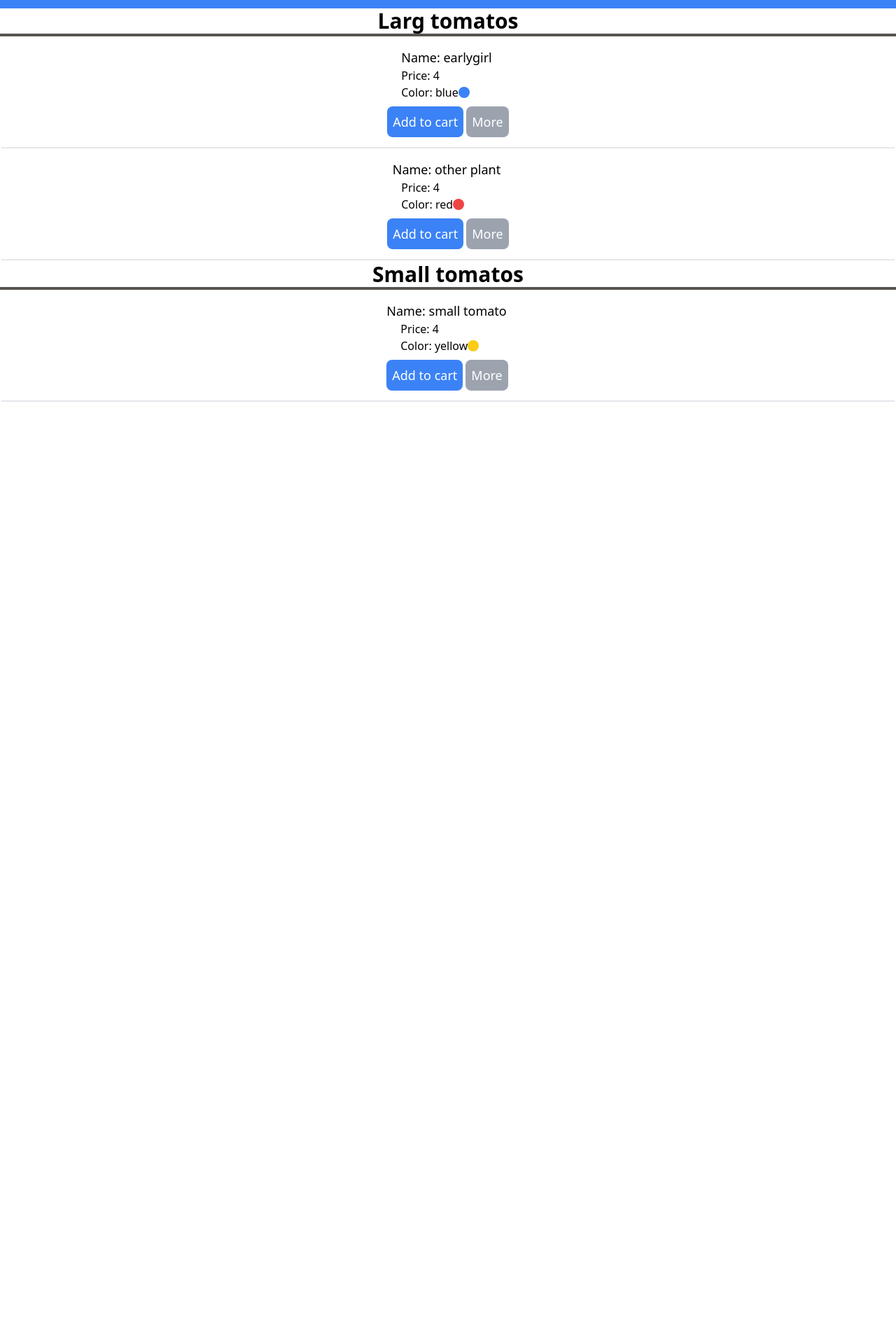
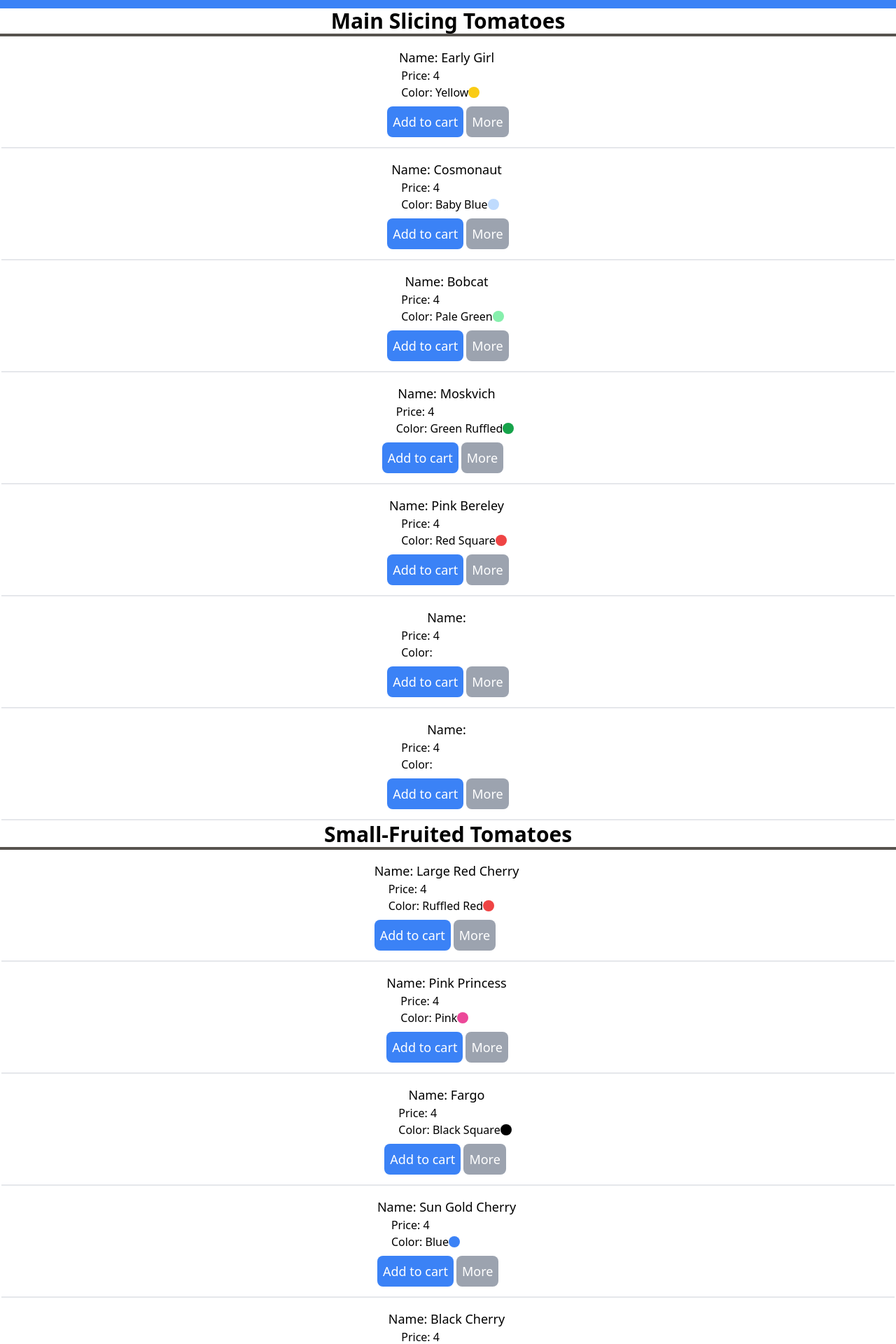
Before and after one commit to isaiahmartin847/farm-web, a Next.js app: page / in a window 1280 px wide. Shown: the part 60-1980 px from the top of the page at 70% size. Before the commit the page ends 800 px from the top, so only its background shows below. Built offline with nearby package versions, Linux system fonts and the light colour scheme.

Commit message:
added all the tomato data

```diff
--- a/src/app/components/list.js
+++ b/src/app/components/list.js
@@ -45,13 +45,13 @@ export default function List () {
 
     return(
         <>
-            <Title title={"Larg tomatos"}></Title>
+            <Title title={"Main Slicing Tomatoes"}></Title>
             {items.map(item => {
                 return (
                     < PlantList key={item.id} {...item} cart={cart} setCart={setCart}/>
                 )
             })}
-            <Title title={"Small tomatos"}></Title>
+            <Title title={"Small-Fruited Tomatoes"}></Title>
             {smallTomatosState.map(item => {
                 return (
                     < PlantList key={item.id} {...item} cart={cart} setCart={setCart}/>
--- a/src/app/plant-data.js
+++ b/src/app/plant-data.js
@@ -3,21 +3,63 @@ const price = 4
 
 export const largeTomatos = [
     {
-        id: 1,
-        name: "earlygirl",
+        id: crypto.randomUUID(),
+        name: "Early Girl",
         price: price,
         url: "https://seedsnsuch.com/products/new-girl-hybrid-tomato-seeds",
-        color: "blue",
-        colorCode: "bg-blue-500"
+        color: "Yellow",
+        colorCode: "bg-yellow-400"
     },
     {
-        id: 2,
-        name: "other plant",
+        id: crypto.randomUUID(),
+        name: "Cosmonaut",
         price: price,
         url: "https://en.wikipedia.org/wiki/Tomato",
-        color: "red",
+        color: "Baby Blue",
+        colorCode: "bg-blue-200"
+    },
+    {
+        id: crypto.randomUUID(),
+        name: "Bobcat",
+        price: price,
+        url: "https://territorialseed.com/products/tomato-bobcat#erid2184679",
+        color: "Pale Green",
+        colorCode: "bg-green-300"
+    },
+    {
+        id: crypto.randomUUID(),
+        name: "Moskvich",
+        price: price,
+        url: "https://www.johnnyseeds.com/vegetables/tomatoes/heirloom-tomatoes/moskvich-organic-tomato-seed-756.html",
+        color: "Green Ruffled",
+        colorCode: "bg-green-600"
+
+    },
+    {
+        id: crypto.randomUUID(),
+        name: "Pink Bereley",
+        price: price,
+        url: "https://www.fedcoseeds.com/seeds/pink-berkeley-tie-dye-organic-slicing-tomato-4041",
+        color: "Red Square",
         colorCode: "bg-red-500"
-    }
+    },
+    {
+        id: crypto.randomUUID(),
+        name: "",
+        price: price,
+        url: "",
+        color: "",
+        colorCode: ""
+    },
+    {
+        id: crypto.randomUUID(),
+        name: "",
+        price: price,
+        url: "",
+        color: "",
+        colorCode: ""
+    },
+
 ]
 
 
@@ -25,10 +67,61 @@ export const largeTomatos = [
 export const smallTomatos = [
     {
         id: crypto.randomUUID(),
-        name: "small tomato",
+        name: "Large Red Cherry",
         price: price,
-        url: "https://google.com",
-        color: "yellow",
-        colorCode: "bg-yellow-400"
-    }
+        url: "https://www.totallytomato.com/product/T00424/82",
+        color: "Ruffled Red",
+        colorCode: "bg-red-500"
+    },
+    {
+        id: crypto.randomUUID(),
+        name: "Pink Princess",
+        price: price,
+        url: "https://fedcoseeds.com/seeds/pink-princess-gene-pool-eco-small-fruited-tomato-4107",
+        color: "Pink",
+        colorCode: "bg-pink-500"
+    },
+    {
+        id: crypto.randomUUID(),
+        name: "Fargo",
+        price: price,
+        url: "https://fedcoseeds.com/seeds/fargo-yellow-pear-organic-small-fruited-tomato-4122",
+        color: "Black Square",
+        colorCode: "bg-black"
+    },
+    {
+        id: crypto.randomUUID(),
+        name: "Sun Gold Cherry",
+        price: price,
+        url: "https://www.johnnyseeds.com/vegetables/tomatoes/cherry-tomatoes/sun-gold-f1-tomato-seed-770.html#q=sun%2Bgold&lang=en_US&start=1",
+        color: "Blue",
+        colorCode: "bg-blue-500"
+    },
+    {
+        id: crypto.randomUUID(),
+        name: "Black Cherry",
+        price: price,
+        url: "https://www.fedcoseeds.com/seeds/black-cherry-organic-small-fruited-tomato-4115",
+        color: "N/A",
+        colorCode: ""
+    },
+    {
+        id: crypto.randomUUID(),
+        name: "Honeydrop",
+        price: price,
+        url: "https://fedcoseeds.com/seeds/honeydrop-organic-small-fruited-tomato-4106",
+        color: "Green",
+        colorCode: "bg-green-500"
+    },
+    {
+        id: crypto.randomUUID(),
+        name: "Tropical Sunset",
+        price: price,
+        url: "https://fedcoseeds.com/seeds/tropical-sunset-organic-small-fruited-tomato-4035",
+        color: "Marroon Ruffled",
+        colorCode: "bg-red-700"
+    },
+
+
+
 ]
```
